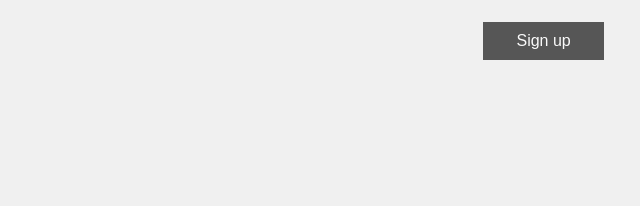
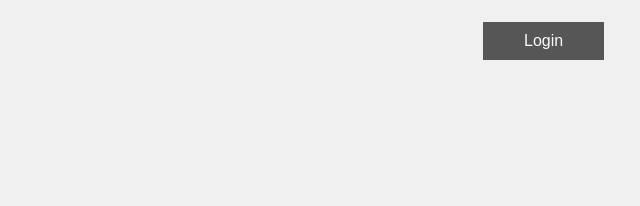
Before and after one commit to Pedrooliver13/healthfy, a plain HTML site: page approve-signature.html in a window 1280 px wide. Shown: the top 206 px of the page, 640-1280 px from the left. Drawn offline with nearby package versions, Linux system fonts and the light colour scheme.

Commit message:
refactor: improve button in other menu (#13)
* feat: add translate in project

* refactor: improve button in other menu

```diff
--- a/approve-signature.html
+++ b/approve-signature.html
@@ -31,7 +31,7 @@
         class="menu__login button button__primary"
         disabled
       >
-        Sign up
+        Login
       </button>
     </header>
 
```
Also changed, not shown: page404.html (+1 -1 lines).
